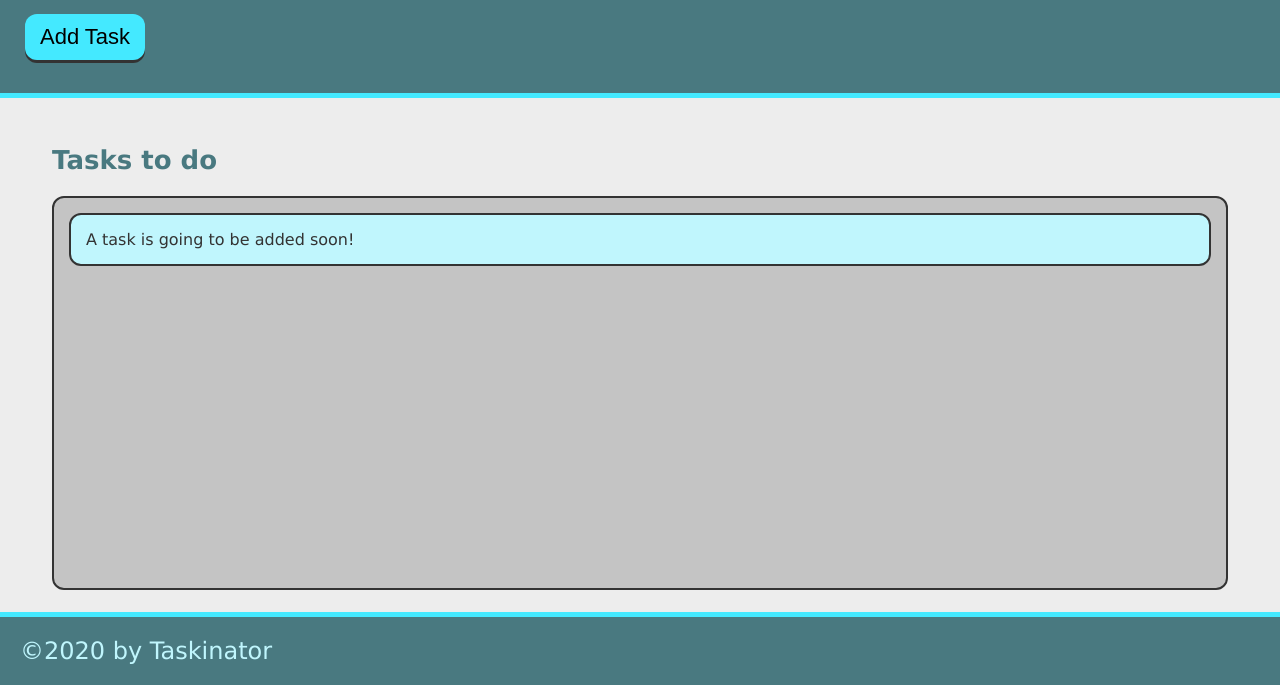
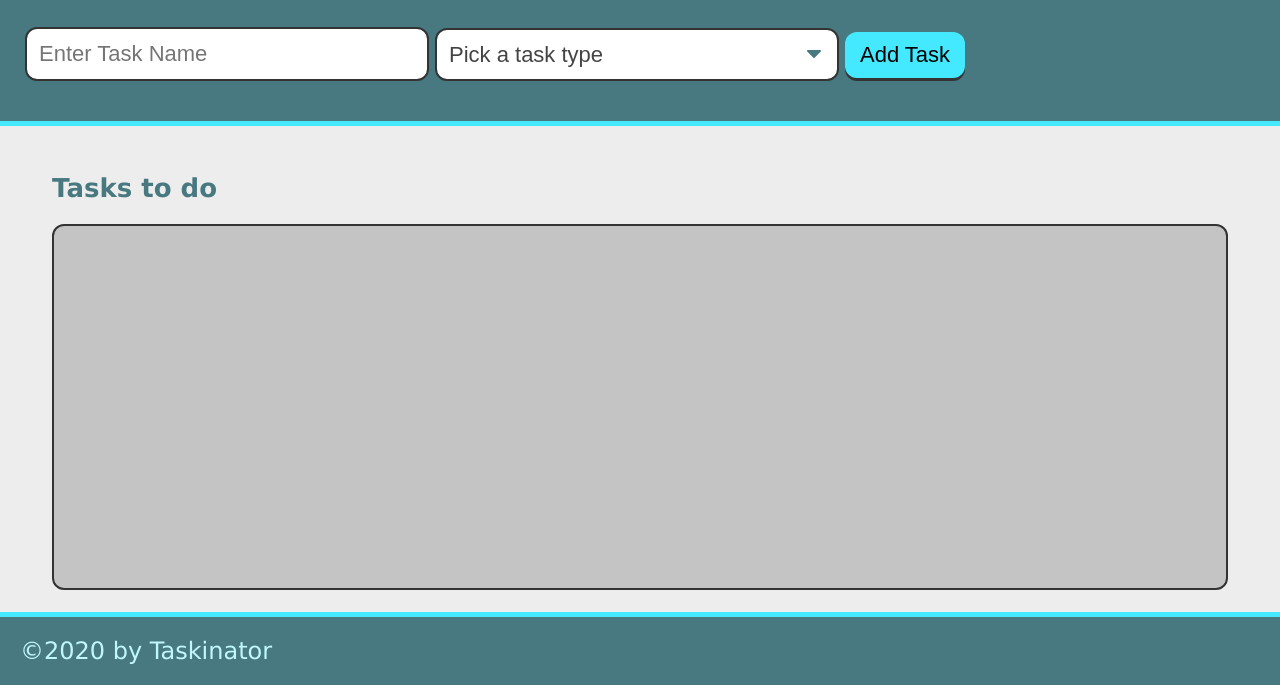
Before and after one commit to APereira07/Taskinator, a plain HTML site: page index.html in a window 1280 px wide. Shown: the part 115-800 px from the top of the page. Drawn offline with Linux system fonts and the light colour scheme.

Commit message:
tasks added

```diff
--- a/index.html
+++ b/index.html
@@ -12,15 +12,28 @@
     <header>
         <h1 class="page-title">Taskinator</h1>
         <p>Click the button below to add a new task!</p>
-        <button class="btn" id="save-task">Add Task</button>
+        <form id="task-form">
+            <div class="form-group">
+              <input type="text" name="task-name" class="text-input" placeholder="Enter Task Name" />
+            </div>
+            <div class="form-group">
+              <select name="task-type" class="select-dropdown">
+                <option value="" disabled selected>Pick a task type</option>
+                <option value="Print">Print</option>
+                <option value="Web">Web</option>
+                <option value="Mobile">Mobile</option>
+              </select>
+            </div>
+            <div class="form-group">
+              <button class="btn" id="save-task" type="submit">Add Task</button>
+            </div>
+          </form>
     </header>
 
     <main class="page-content">
         <section class="task-list-wrapper">
             <h2 class="list-title">Tasks to do</h2>
-            <ul class="task-list" id="tasks-to-do">
-                <li class="task-item">A task is going to be added soon!</li>
-            </ul>
+            <ul class="task-list" id="tasks-to-do"></ul>
         </section>
     </main>
 
```
